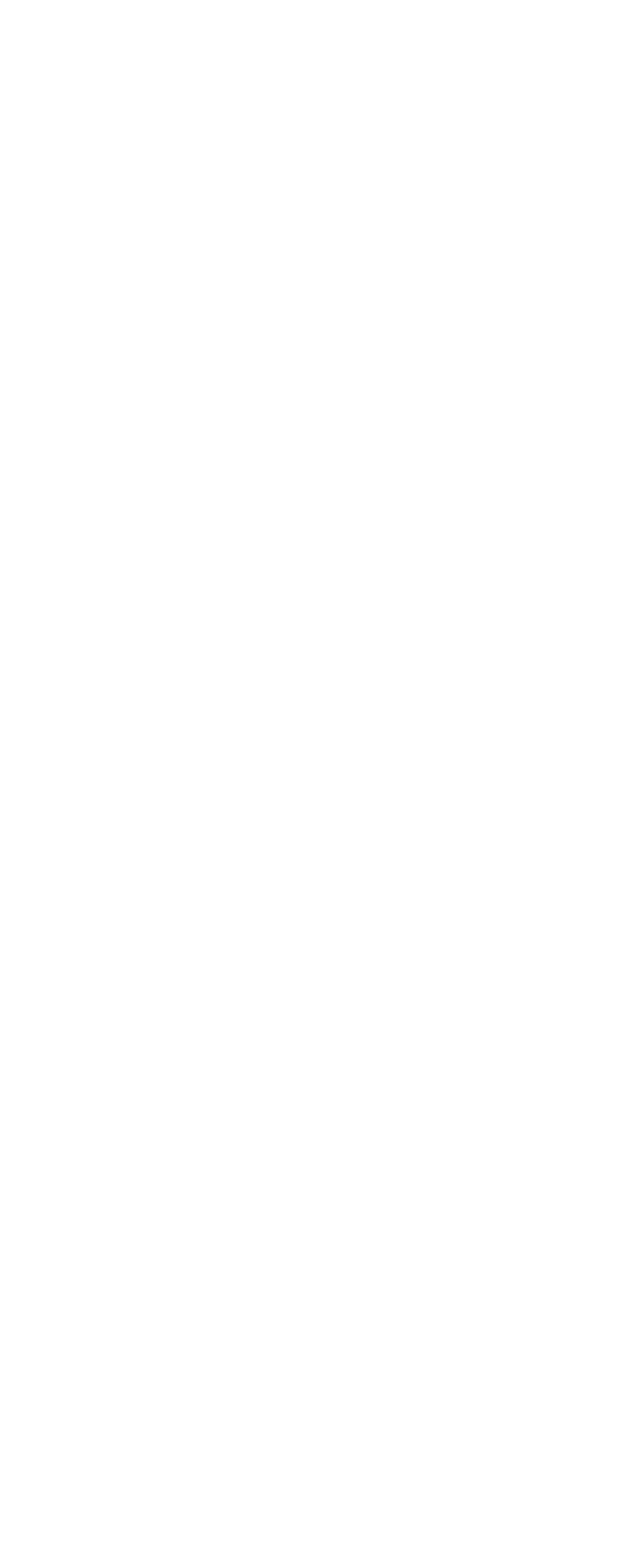
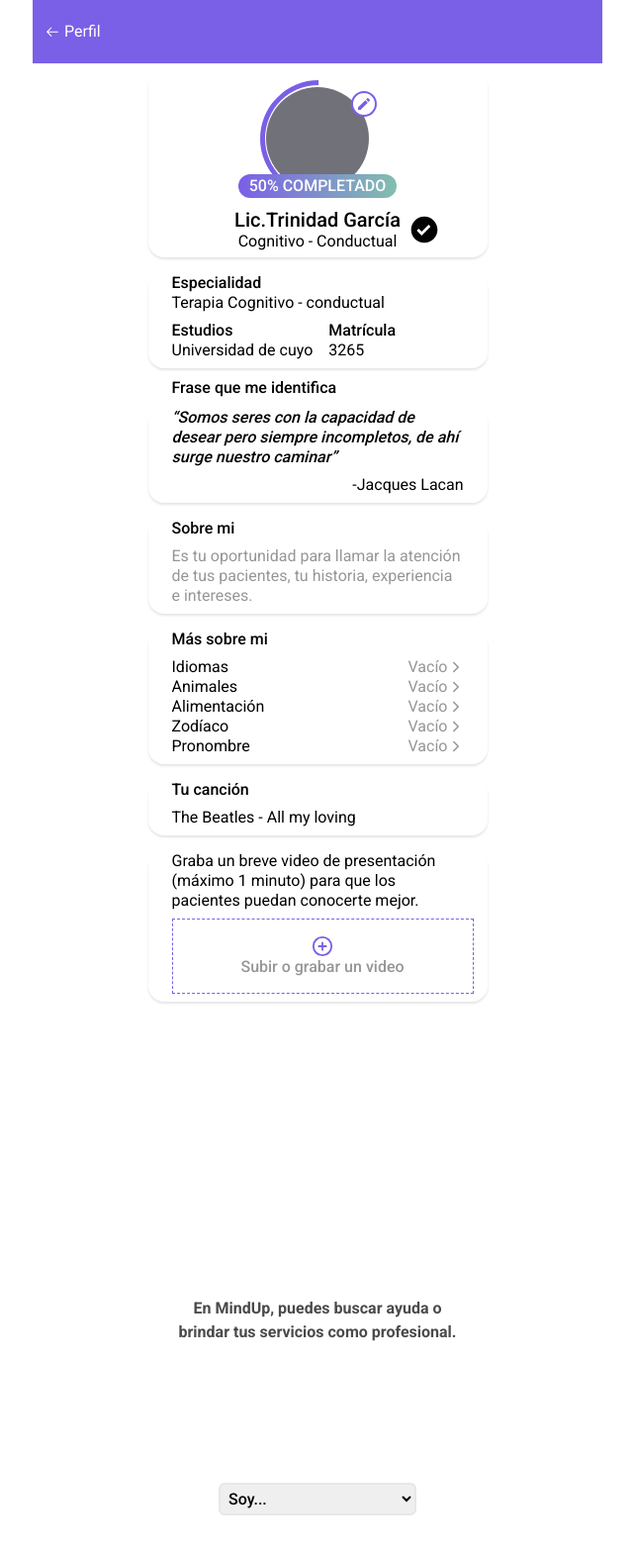
Before and after one commit to igrowker/i004-mindup-front, a React (Vite) app: page / in a window 1280 px wide. Shown: the top 1570 px of the page at 99% size, without its empty margins (319-959 px from the left). Before the commit the page ends 800 px from the top, so only its background shows below. Built offline with nearby package versions, Linux system fonts and the light colour scheme.

Commit message:
ready for merge with develop

```diff
--- a/src/App.tsx
+++ b/src/App.tsx
@@ -1,21 +1,13 @@
-
 import './App.css';
 import Profile from './pages/profile';
-
-// function App() {
-//  return (
-//   <div className="min-h-screen bg-background">
-//   <Profile/>
-
-import "./App.css";
 import RegisterForm from "./pages/RegisterForm";
 
 function App() {
   return (
-    <div className="max-w-mobile min-w-mobile mx-auto min-h-screen">
-      <p className="text-center text-xl text-white">main</p>
-      <p className="text-center text-lg text-white">probado probandp</p>
-    </div>
+    <>
+      <Profile />
+      <RegisterForm />
+    </>
   );
 }
 
--- a/src/pages/RegisterForm.tsx
+++ b/src/pages/RegisterForm.tsx
@@ -16,14 +16,14 @@ const RegisterForm = () => {
   };
 
   return (
-    <div className="w-full min-w-mobile flex flex-col items-center justify-center bg-background">
+    <div className="min-h-screen w-full min-w-mobile flex flex-col items-center justify-center bg-background">
       <motion.div
         initial={{ opacity: 0, y: 20 }}
         animate={{ opacity: 1, y: 0 }}
         transition={{ duration: 0.5 }}
       >
         <div
-          className={`flex flex-col  items-center ${soy ? "gap-4" : "gap-36"}`}
+          className={`flex flex-col items-center ${soy ? "gap-4" : "gap-36"}`}
         >
           <AnimatePresence mode="wait">
             <motion.div key={soy} {...fadeInOut} className="h-11 w-72 text-center">
```
